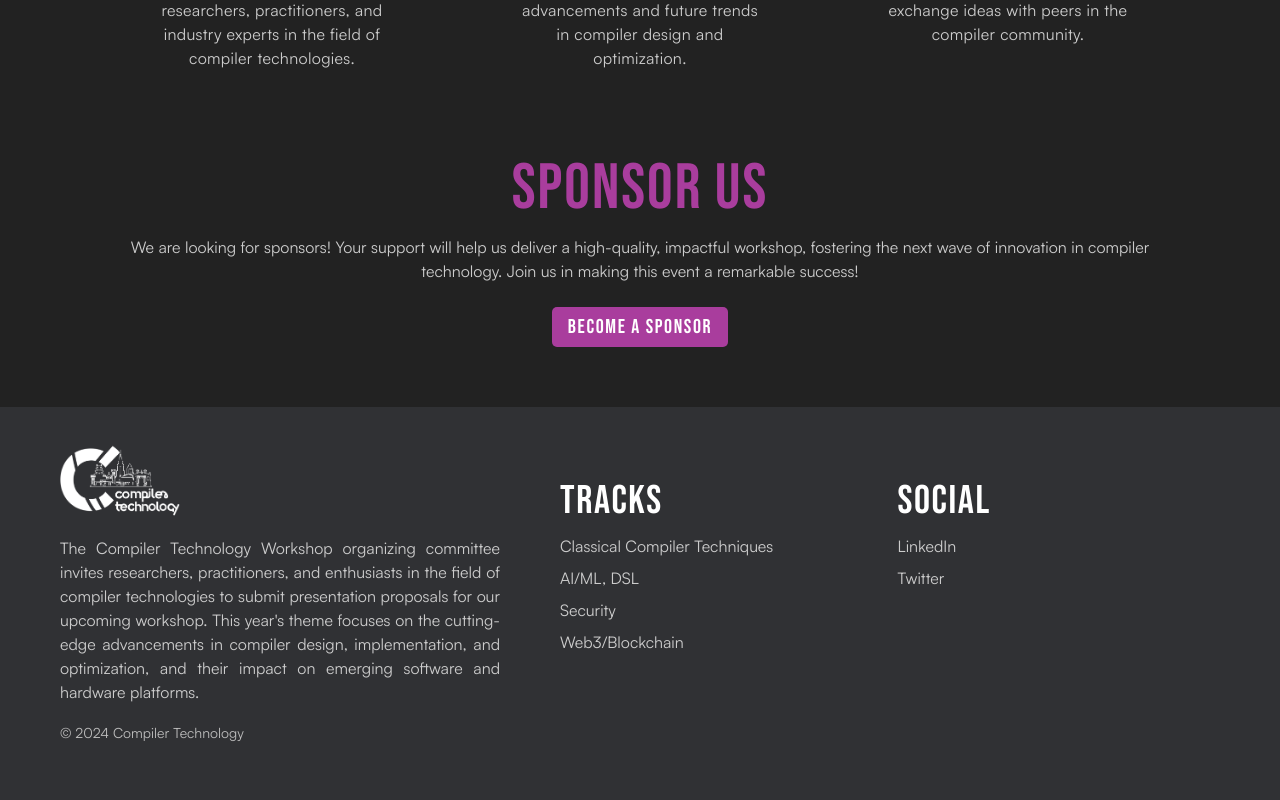
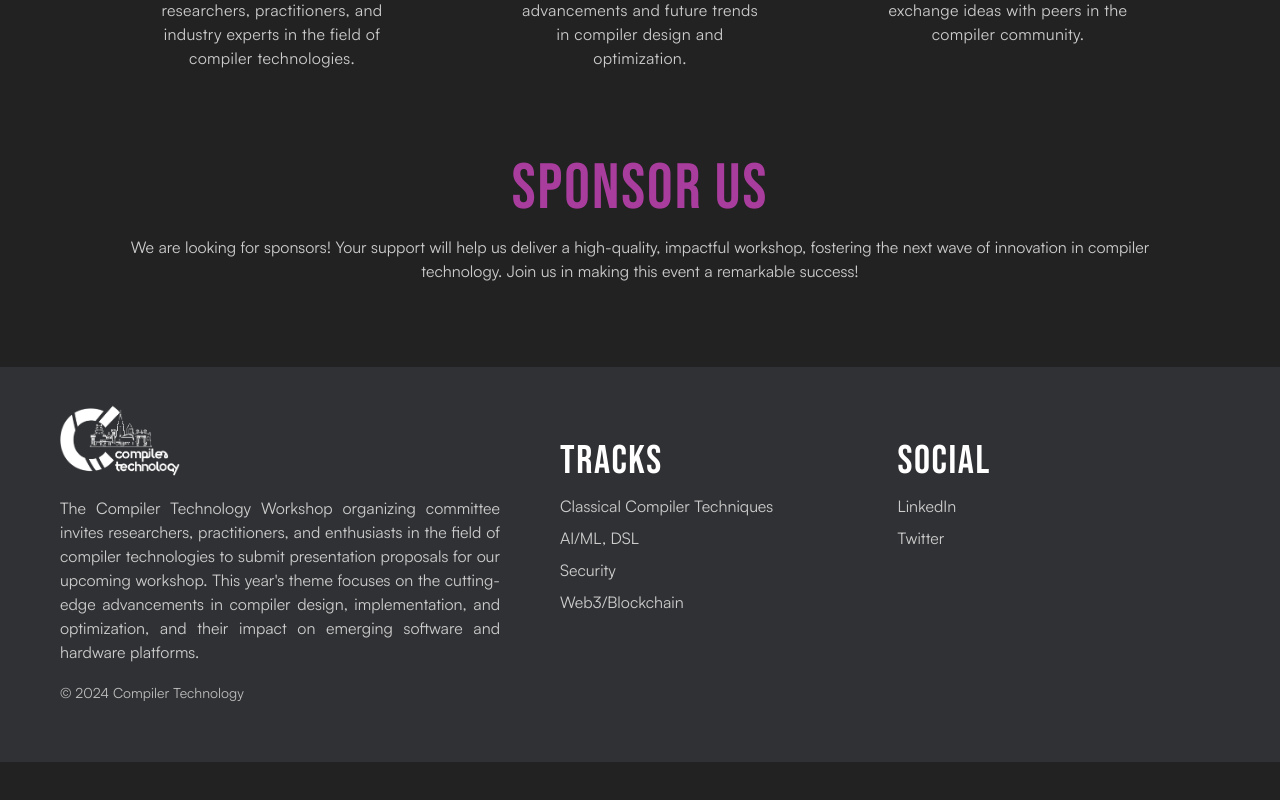
Before and after one commit to compilertech/compilertech-fe, a React (Vite) app: page / in a window 1280 px wide. Shown: the part 4191-4991 px from the top of the page. After the commit the page ends 4953 px from the top, so only its background shows below. Built offline with nearby package versions, Linux system fonts and the light colour scheme.

Commit message:
Razorpay sponsor btn

```diff
--- a/src/components/Sponsors.tsx
+++ b/src/components/Sponsors.tsx
@@ -1,4 +1,4 @@
-import React, { useState } from "react";
+import React, { useEffect, useState } from "react";
 import styled from "styled-components";
 import { Button } from "./shared/Button";
 import Modal from "./shared/Modal";
@@ -10,18 +10,29 @@ const Sponsors: React.FC = () => {
   const toggleModal = () => {
     setIsModalOpen(!isModalOpen);
   };
+
+  useEffect(() => {
+    const rzpPaymentForm = document.getElementById("rzp_payment_form");
+
+    if (rzpPaymentForm && !rzpPaymentForm.hasChildNodes()) {
+      const script = document.createElement("script");
+      script.src = "https://checkout.razorpay.com/v1/payment-button.js";
+      script.async = true;
+      script.dataset.payment_button_id = "pl_OZypo9JDPLwY9M";
+      rzpPaymentForm.appendChild(script);
+    }
+  });
   return (
+    <>
       <Section id="sponsors">
         <Title>SPONSOR US</Title>
         <Description>
           We are looking for sponsors! Your support will help us deliver a
-        high-quality, impactful workshop, fostering the next wave of innovation
-        in compiler technology. Join us in making this event a remarkable
-        success!
+          high-quality, impactful workshop, fostering the next wave of
+          innovation in compiler technology. Join us in making this event a
+          remarkable success!
         </Description>
-      <Button width={50} onClick={toggleModal}>
-        Become a sponsor
-      </Button>
+        <form id="rzp_payment_form"></form>
         {isModalOpen && (
           <Modal
             title="Sponsor us"
@@ -30,6 +41,7 @@ const Sponsors: React.FC = () => {
           />
         )}
       </Section>
+    </>
   );
 };
 
```
Lines whose indentation alone changed are shown as unchanged.
